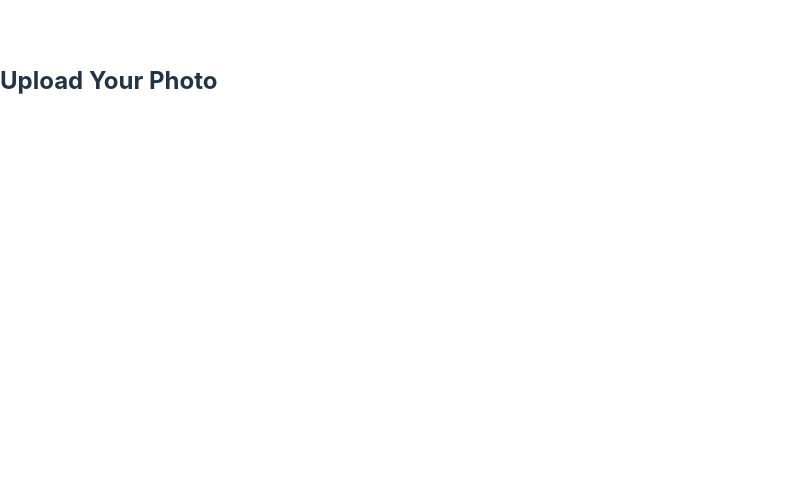
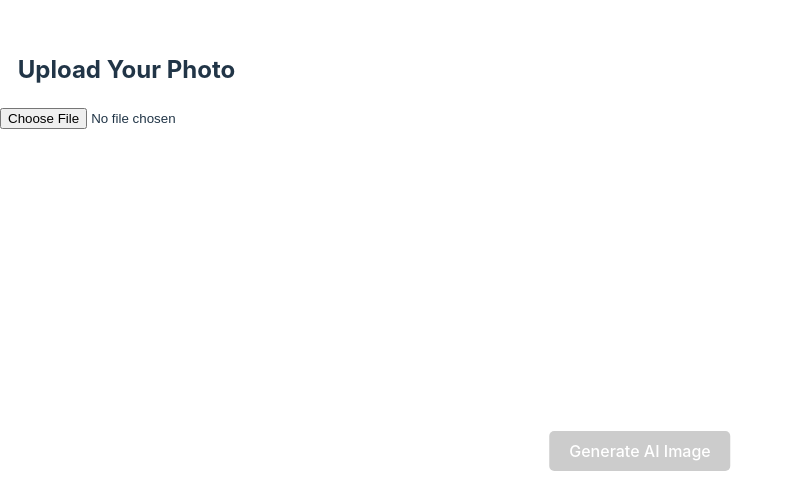
Before and after one commit to arunbchandran100/Pixa-AI-image-generator, a React (Vite) app in the folder react/pixa-ai/: page /upload in a window 1280 px wide. Shown: the part 319-800 px from the top of the page, without its empty margins (0-794 px from the left). Built offline with nearby package versions, Linux system fonts and the light colour scheme.

Commit message:
added image upload function

```diff
--- /dev/null
+++ b/react/pixa-ai/src/UploadPage.css
@@ -0,0 +1,43 @@
+.upload-page-container {
+  display: flex;
+  flex-direction: column;
+  align-items: center;
+}
+
+.upload-heading {
+  font-size: 24px;
+  margin-bottom: 20px;
+}
+
+.upload-form-container {
+  display: flex;
+  align-items: center;
+}
+
+.file-input {
+  /*display: none;*/
+}
+
+.upload-button {
+    background-color: #007bff; /* Blue color */
+    color: #fff; /* White text color */
+    padding: 10px 20px; /* Padding around the text */
+    border: none; /* Remove border */
+    border-radius: 5px; /* Rounded corners */
+    cursor: pointer; /* Cursor on hover */
+    font-size: 16px; /* Adjust font size */
+    transition: background-color 0.3s ease; /* Smooth transition for background color */
+  }
+
+  .upload-button:hover {
+    background-color: #0056b3; /* Darker blue color on hover */
+  }
+
+.upload-button:disabled {
+  background-color: #ccc;
+  cursor: not-allowed;
+}
+
+.upload-button:hover {
+  background-color: #0056b3;
+}
--- a/react/pixa-ai/src/UploadPage.tsx
+++ b/react/pixa-ai/src/UploadPage.tsx
@@ -1,13 +1,41 @@
-// UploadPage.tsx
+import "./UploadPage.css";
 
-import React from "react";
+import React, { useState } from "react";
 
 const UploadPage: React.FC = () => {
-  // Implement upload functionality here
+  const [file, setFile] = useState<File | null>(null);
+
+  const handleFileChange = (event: React.ChangeEvent<HTMLInputElement>) => {
+    const selectedFile = event.target.files && event.target.files[0];
+    if (selectedFile) {
+      setFile(selectedFile);
+    }
+  };
+
+  const handleUpload = () => {
+    // Implement upload functionality here
+    console.log("Uploaded file:", file);
+    // Add logic to generate AI image here
+  };
+
   return (
-    <div>
-      <h2>Upload Your Photo</h2>
-      {/* Add upload form here */}
+    <div className="upload-page-container">
+      <h2 className="upload-heading">Upload Your Photo</h2>
+      <div className="upload-form-container">
+        <input
+          type="file"
+          accept="image/*"
+          onChange={handleFileChange}
+          className="file-input"
+        />
+        <button
+          onClick={handleUpload}
+          disabled={!file}
+          className="upload-button"
+        >
+          Generate AI Image
+        </button>
+      </div>
     </div>
   );
 };
```
